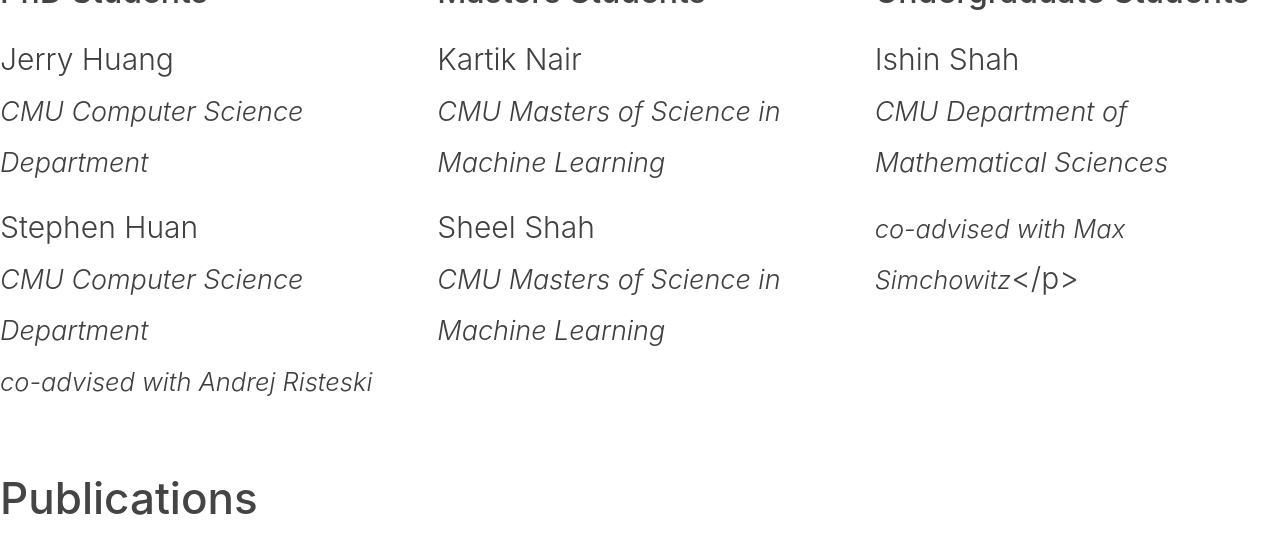
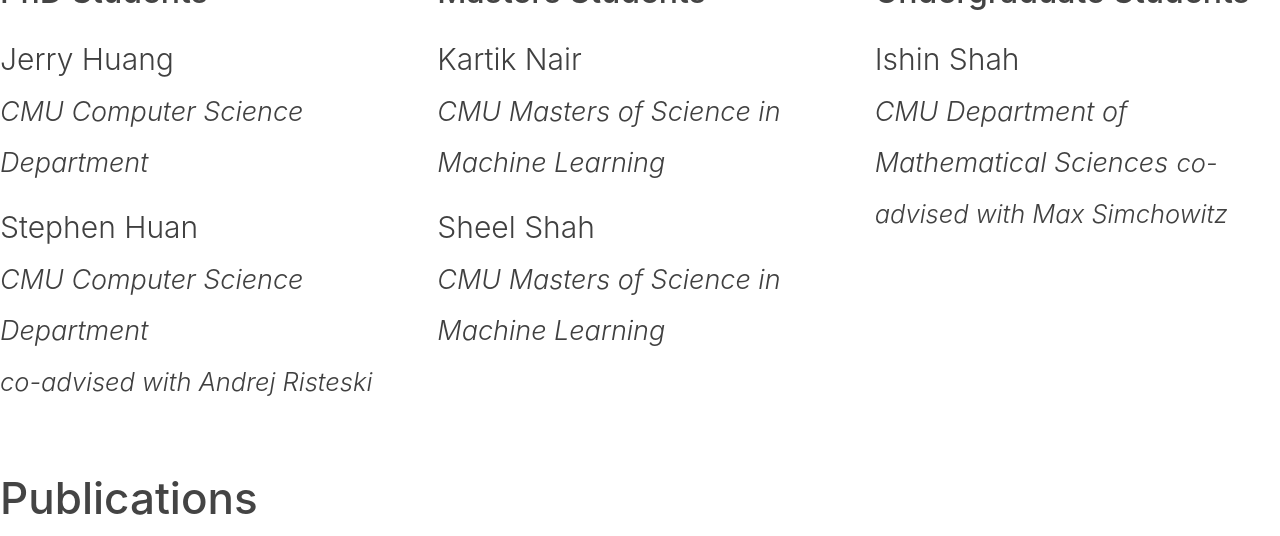
Before and after one commit to nmboffi/nmboffi.github.io, a Jekyll site: the page built from index.md, in a window 1280 px wide and 900 px high, scrolled down 1467 px, cut to the strip 0-536 px from the top of the window. Built offline with Jekyll 4.4.1, drawn with Linux system fonts in a browser that asks for light colours; the list of posts is cut into pages by our own code.

Commit message:
fix html

```diff
--- a/_includes/research-section.html
+++ b/_includes/research-section.html
@@ -25,7 +25,7 @@
   <div>
     <h4>Undergraduate Students</h4>
     <p>Ishin Shah<br>
-    <em style="font-size: 0.9em;">CMU Department of Mathematical Sciences</em></p>
+    <em style="font-size: 0.9em;">CMU Department of Mathematical Sciences</em>
     <em style="font-size: 0.85em;">co-advised with Max Simchowitz</em></p>
   </div>
 </div>
```
